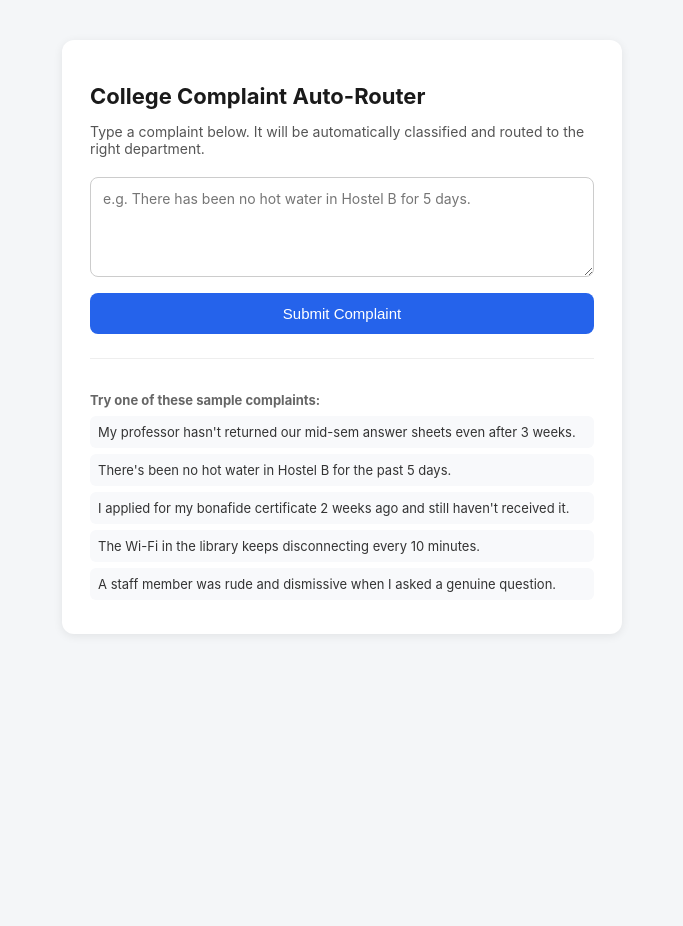
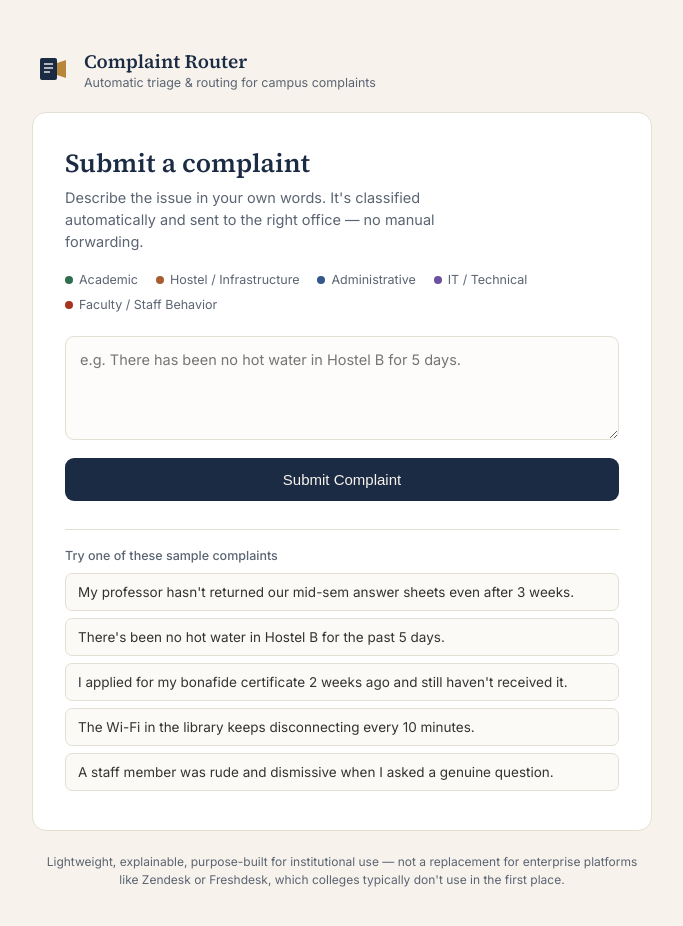
Before and after one commit to Kushagra061310/complaint-auto-router, a website: page index.html in a window 1280 px wide. Shown: the whole page, without its empty margins (298-981 px from the left). Before the commit the page ends 800 px from the top, so only its background shows below. Drawn offline with Linux system fonts and the light colour scheme.

Commit message:
updated frontend colors

```diff
--- a/index.html
+++ b/index.html
@@ -4,12 +4,38 @@
   <meta charset="UTF-8">
   <meta name="viewport" content="width=device-width, initial-scale=1.0">
   <title>College Complaint Auto-Router</title>
+  <link rel="preconnect" href="https://fonts.googleapis.com">
+  <link rel="preconnect" href="https://fonts.gstatic.com" crossorigin>
+  <link href="https://fonts.googleapis.com/css2?family=Source+Serif+4:opsz,wght@8..60,500;8..60,600&family=Inter:wght@400;500;600&display=swap" rel="stylesheet">
   <link rel="stylesheet" href="style.css">
 </head>
 <body>
+  <div class="page">
+    <header class="masthead">
+      <svg class="mark" width="36" height="36" viewBox="0 0 36 36" fill="none" aria-hidden="true">
+        <rect x="4" y="7" width="17" height="22" rx="2" fill="#1C2B44"/>
+        <path d="M21 12 L30 9 L30 27 L21 24" fill="#B8863B"/>
+        <line x1="8" y1="13" x2="17" y2="13" stroke="#F7F3EC" stroke-width="1.4"/>
+        <line x1="8" y1="17" x2="17" y2="17" stroke="#F7F3EC" stroke-width="1.4"/>
+        <line x1="8" y1="21" x2="14" y2="21" stroke="#F7F3EC" stroke-width="1.4"/>
+      </svg>
+      <div class="wordmark">
+        <span class="wordmark-title">Complaint Router</span>
+        <span class="wordmark-sub">Automatic triage &amp; routing for campus complaints</span>
+      </div>
+    </header>
+
     <div class="container">
-    <h1>College Complaint Auto-Router</h1>
-    <p class="subtitle">Type a complaint below. It will be automatically classified and routed to the right department.</p>
+      <h1>Submit a complaint</h1>
+      <p class="subtitle">Describe the issue in your own words. It's classified automatically and sent to the right office — no manual forwarding.</p>
+
+      <ul class="legend">
+        <li><span class="dot dot-academic"></span>Academic</li>
+        <li><span class="dot dot-hostel"></span>Hostel / Infrastructure</li>
+        <li><span class="dot dot-admin"></span>Administrative</li>
+        <li><span class="dot dot-it"></span>IT / Technical</li>
+        <li><span class="dot dot-faculty"></span>Faculty / Staff Behavior</li>
+      </ul>
 
       <textarea id="complaintText" placeholder="e.g. There has been no hot water in Hostel B for 5 days."></textarea>
       <button id="submitBtn">Submit Complaint</button>
@@ -19,12 +45,12 @@
         <p><strong>Category:</strong> <span id="category"></span></p>
         <p><strong>Routed To:</strong> <span id="department"></span></p>
         <p id="reviewNote" class="review-note" style="display:none;">
-        ⚠️ This complaint involves staff behavior and has been flagged for mandatory human review before routing — it is not auto-resolved.
+          Flagged for mandatory human review — complaints about staff conduct are never auto-resolved.
         </p>
       </div>
 
       <div class="samples">
-      <h4>Try one of these sample complaints:</h4>
+        <h4>Try one of these sample complaints</h4>
         <ul>
           <li onclick="fillSample(this)">My professor hasn't returned our mid-sem answer sheets even after 3 weeks.</li>
           <li onclick="fillSample(this)">There's been no hot water in Hostel B for the past 5 days.</li>
@@ -35,6 +61,34 @@
       </div>
     </div>
 
+    <p class="footnote">Lightweight, explainable, purpose-built for institutional use — not a replacement for enterprise platforms like Zendesk or Freshdesk, which colleges typically don't use in the first place.</p>
+  </div>
+
   <script src="script.js"></script>
+  <script>
+    // Purely cosmetic: color-codes the result card to match the category. Does not touch routing logic.
+    (function () {
+      var resultBox = document.getElementById('result');
+      var categorySpan = document.getElementById('category');
+      if (!resultBox || !categorySpan) return;
+      var map = [
+        ['academic', 'cat-academic'],
+        ['hostel', 'cat-hostel'],
+        ['administrative', 'cat-admin'],
+        ['it', 'cat-it'],
+        ['faculty', 'cat-faculty']
+      ];
+      function applyClass() {
+        var text = (categorySpan.textContent || '').toLowerCase();
+        map.forEach(function (pair) { resultBox.classList.remove(pair[1]); });
+        for (var i = 0; i < map.length; i++) {
+          if (text.indexOf(map[i][0]) !== -1) { resultBox.classList.add(map[i][1]); break; }
+        }
+      }
+      new MutationObserver(applyClass).observe(categorySpan, { childList: true, characterData: true, subtree: true });
+      var displayObserver = new MutationObserver(applyClass);
+      displayObserver.observe(resultBox, { attributes: true, attributeFilter: ['style'] });
+    })();
+  </script>
 </body>
 </html>
--- a/style.css
+++ b/style.css
@@ -1,105 +1,211 @@
 * { box-sizing: border-box; }
 
+:root {
+  --ink: #1C2B44;
+  --paper: #F7F3EC;
+  --card: #FFFFFF;
+  --line: #E4DFD3;
+  --slate: #5B6472;
+  --gold: #B8863B;
+
+  --academic: #2E6F4E;
+  --hostel: #A85C32;
+  --admin: #34588C;
+  --it: #6B4FA0;
+  --faculty: #A6321F;
+}
+
 body {
-  font-family: -apple-system, Segoe UI, Roboto, Arial, sans-serif;
-  background: #f4f6f8;
+  font-family: 'Inter', -apple-system, Segoe UI, Roboto, Arial, sans-serif;
+  background: var(--paper);
   margin: 0;
-  padding: 40px 16px;
-  color: #1a1a1a;
+  padding: 48px 16px 64px;
+  color: var(--ink);
+}
+
+.page { max-width: 620px; margin: 0 auto; }
+
+.masthead {
+  display: flex;
+  align-items: center;
+  gap: 12px;
+  margin-bottom: 22px;
+  padding: 0 4px;
+}
+
+.wordmark-title {
+  display: block;
+  font-family: 'Source Serif 4', Georgia, serif;
+  font-size: 19px;
+  font-weight: 600;
+  color: var(--ink);
+}
+
+.wordmark-sub {
+  display: block;
+  font-size: 12.5px;
+  color: var(--slate);
+  margin-top: 1px;
 }
 
 .container {
-  max-width: 560px;
-  margin: 0 auto;
-  background: #ffffff;
-  border-radius: 12px;
-  padding: 28px;
-  box-shadow: 0 2px 10px rgba(0,0,0,0.08);
+  background: var(--card);
+  border: 1px solid var(--line);
+  border-radius: 14px;
+  padding: 32px;
 }
 
 h1 {
-  font-size: 22px;
-  margin-bottom: 4px;
+  font-family: 'Source Serif 4', Georgia, serif;
+  font-weight: 600;
+  font-size: 26px;
+  margin: 0 0 6px;
+  color: var(--ink);
 }
 
 .subtitle {
-  color: #555;
-  font-size: 14px;
-  margin-bottom: 20px;
+  color: var(--slate);
+  font-size: 14.5px;
+  line-height: 1.5;
+  margin: 0 0 20px;
+  max-width: 46ch;
 }
+
+.legend {
+  list-style: none;
+  display: flex;
+  flex-wrap: wrap;
+  gap: 10px 18px;
+  padding: 0;
+  margin: 0 0 24px;
+  font-size: 12.5px;
+  color: var(--slate);
+}
+
+.legend li { display: flex; align-items: center; gap: 6px; }
+
+.dot {
+  width: 8px; height: 8px;
+  border-radius: 50%;
+  display: inline-block;
+  flex-shrink: 0;
+}
+.dot-academic { background: var(--academic); }
+.dot-hostel   { background: var(--hostel); }
+.dot-admin    { background: var(--admin); }
+.dot-it       { background: var(--it); }
+.dot-faculty  { background: var(--faculty); }
 
 textarea {
   width: 100%;
-  min-height: 100px;
-  padding: 12px;
-  font-size: 14px;
-  border: 1px solid #ccc;
-  border-radius: 8px;
+  min-height: 104px;
+  padding: 14px;
+  font-size: 14.5px;
+  font-family: inherit;
+  border: 1px solid var(--line);
+  border-radius: 9px;
   resize: vertical;
-  font-family: inherit;
+  background: #FDFCFA;
+  color: var(--ink);
+}
+
+textarea:focus {
+  outline: none;
+  border-color: var(--gold);
+  box-shadow: 0 0 0 3px rgba(184, 134, 59, 0.15);
 }
 
 button {
-  margin-top: 12px;
+  margin-top: 14px;
   width: 100%;
-  padding: 12px;
-  background: #2563eb;
-  color: white;
+  padding: 13px;
+  background: var(--ink);
+  color: #F7F3EC;
   border: none;
-  border-radius: 8px;
+  border-radius: 9px;
   font-size: 15px;
+  font-weight: 500;
   cursor: pointer;
+  transition: background 0.15s ease;
 }
 
-button:hover {
-  background: #1d4ed8;
+button:hover { background: #142038; }
+
+.result-box {
+  margin-top: 22px;
+  padding: 18px 20px;
+  background: #FBFAF7;
+  border: 1px solid var(--line);
+  border-left: 4px solid var(--slate);
+  border-radius: 8px;
 }
 
-.result-box {
-  margin-top: 20px;
-  padding: 16px;
-  background: #eef4ff;
-  border-radius: 8px;
-  border: 1px solid #bcd3ff;
+.result-box h3 {
+  margin: 0 0 10px;
+  font-family: 'Source Serif 4', Georgia, serif;
+  font-size: 15px;
+  font-weight: 600;
 }
 
+.result-box p { margin: 4px 0; font-size: 14px; color: var(--ink); }
+
+.result-box.cat-academic { border-left-color: var(--academic); }
+.result-box.cat-hostel   { border-left-color: var(--hostel); }
+.result-box.cat-admin    { border-left-color: var(--admin); }
+.result-box.cat-it       { border-left-color: var(--it); }
+.result-box.cat-faculty  { border-left-color: var(--faculty); }
+
 .review-note {
-  color: #92400e;
-  background: #fef3c7;
-  padding: 8px;
+  color: #7A3B12;
+  background: #FBEFDD;
+  border: 1px solid #EAD3AC;
+  padding: 10px 12px;
   border-radius: 6px;
   font-size: 13px;
-  margin-top: 8px;
+  line-height: 1.5;
+  margin-top: 10px !important;
 }
 
 .samples {
-  margin-top: 24px;
-  border-top: 1px solid #eee;
-  padding-top: 16px;
+  margin-top: 28px;
+  border-top: 1px solid var(--line);
+  padding-top: 18px;
 }
 
 .samples h4 {
-  font-size: 13px;
-  color: #666;
-  margin-bottom: 8px;
+  font-size: 12.5px;
+  font-weight: 500;
+  color: var(--slate);
+  margin: 0 0 10px;
 }
 
-.samples ul {
-  list-style: none;
-  padding: 0;
-  margin: 0;
-  font-size: 13px;
-}
+.samples ul { list-style: none; padding: 0; margin: 0; font-size: 13.5px; }
 
 .samples li {
-  padding: 8px;
-  background: #f8f9fb;
-  border-radius: 6px;
-  margin-bottom: 6px;
+  padding: 10px 12px;
+  background: #FBFAF7;
+  border: 1px solid var(--line);
+  border-radius: 7px;
+  margin-bottom: 7px;
   cursor: pointer;
   color: #333;
+  transition: border-color 0.15s ease, background 0.15s ease;
 }
 
 .samples li:hover {
-  background: #eef1f5;
+  border-color: var(--gold);
+  background: #FDF9F0;
 }
+
+.footnote {
+  text-align: center;
+  font-size: 12px;
+  color: var(--slate);
+  margin: 22px 6px 0;
+  line-height: 1.5;
+}
+
+@media (max-width: 480px) {
+  .container { padding: 24px; }
+  .masthead { padding: 0; }
+}
```
Lines whose indentation alone changed are shown as unchanged.
